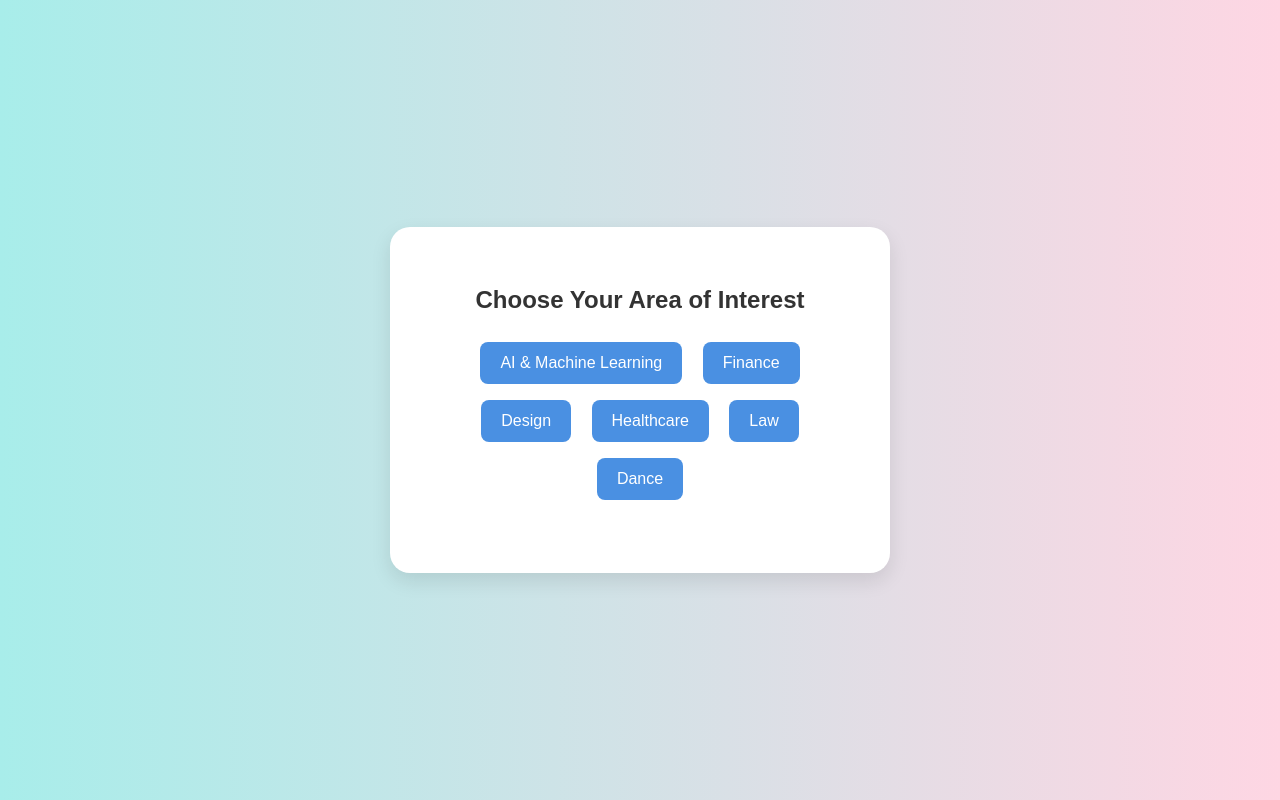
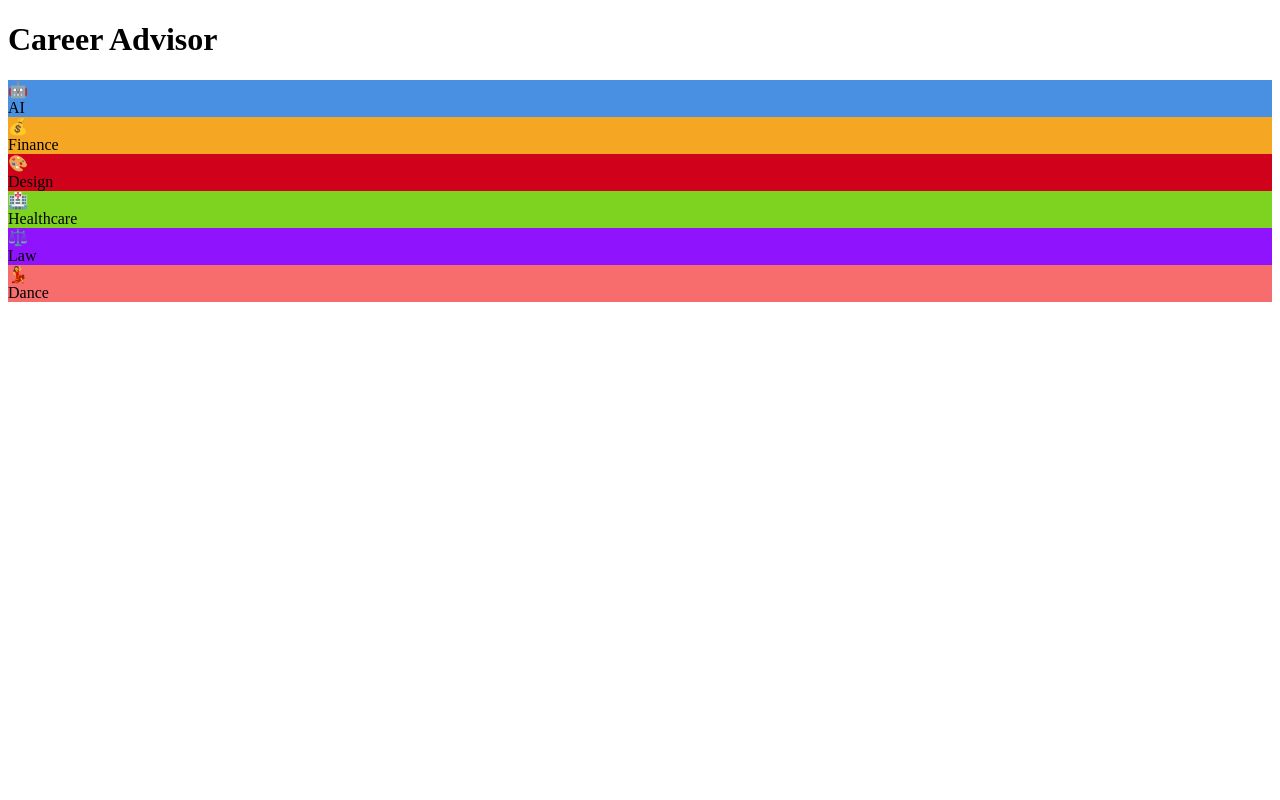
Before and after one commit to CaptMJA380/career_advisor, a Django app: page / in a window 1280 px wide. Run offline with Django 5.2, Linux system fonts and the light colour scheme.

Commit message:
updated buttons

```diff
--- a/advisor/templates/advisor/home.html
+++ b/advisor/templates/advisor/home.html
@@ -2,127 +2,75 @@
 <html lang="en">
 <head>
     <meta charset="UTF-8">
-    <meta name="viewport" content="width=device-width, initial-scale=1.0">
     <title>Career Advisor</title>
     <style>
-        body {
-            font-family: 'Poppins', sans-serif;
-            background: linear-gradient(to right, #a8edea, #fed6e3);
-            display: flex;
-            justify-content: center;
-            align-items: center;
-            height: 100vh;
-            margin: 0;
-        }
-
-        .container {
-            background: white;
-            border-radius: 20px;
-            padding: 40px;
-            width: 420px;
-            box-shadow: 0 8px 20px rgba(0,0,0,0.1);
-            text-align: center;
-            transition: all 0.3s ease;
-        }
-
-        h2 {
-            color: #333;
-            margin-bottom: 20px;
-        }
-
-        .interest-btn {
-            background: #4a90e2;
-            color: white;
-            border: none;
-            border-radius: 8px;
-            padding: 12px 20px;
-            margin: 8px;
-            cursor: pointer;
-            font-size: 16px;
-            transition: 0.3s;
-        }
-
-        .interest-btn:hover {
-            background: #357ABD;
-            transform: scale(1.05);
-        }
-
-        #results {
-            margin-top: 25px;
-            font-size: 16px;
-            color: #444;
-        }
-
-        .career-card {
-            background: #f1f5f9;
-            border-radius: 10px;
-            padding: 10px;
-            margin: 8px 0;
-            box-shadow: 0 3px 6px rgba(0,0,0,0.1);
-        }
+        /* your existing styles stay the same */
     </style>
 </head>
 <body>
-    <div class="container">
-        <h2>Choose Your Area of Interest</h2>
+    <h1>Career Advisor</h1>
 
-        <div id="interest-options">
-            <button class="interest-btn" data-interest="ai">AI & Machine Learning</button>
-            <button class="interest-btn" data-interest="finance">Finance</button>
-            <button class="interest-btn" data-interest="design">Design</button>
-            <button class="interest-btn" data-interest="healthcare">Healthcare</button>
-            <button class="interest-btn" data-interest="law">Law</button>
-            <button class="interest-btn" data-interest="dance">Dance</button>
+    <!-- ✅ Hidden form only to hold the CSRF token -->
+    <form id="csrf-form" method="post">
+        {% csrf_token %}
+    </form>
+
+    <div class="category-container">
+        <div class="category-card" style="background-color:#4a90e2;" onclick="getCareers('AI')">
+            <div class="icon">🤖</div>
+            AI
         </div>
-
-        <div id="results"></div>
+        <div class="category-card" style="background-color:#f5a623;" onclick="getCareers('Finance')">
+            <div class="icon">💰</div>
+            Finance
+        </div>
+        <div class="category-card" style="background-color:#d0021b;" onclick="getCareers('Design')">
+            <div class="icon">🎨</div>
+            Design
+        </div>
+        <div class="category-card" style="background-color:#7ed321;" onclick="getCareers('Healthcare')">
+            <div class="icon">🏥</div>
+            Healthcare
+        </div>
+        <div class="category-card" style="background-color:#9013fe;" onclick="getCareers('Law')">
+            <div class="icon">⚖️</div>
+            Law
+        </div>
+        <div class="category-card" style="background-color:#f76c6c;" onclick="getCareers('Dance')">
+            <div class="icon">💃</div>
+            Dance
+        </div>
     </div>
 
+    {% if careers %}
+    <div class="results">
+        <h2>Recommended Careers</h2>
+        {% for career in careers %}
+            <div class="career-item">{{ career }}</div>
+        {% endfor %}
+    </div>
+    {% endif %}
+
+    <!-- ✅ Update your script -->
     <script>
-        document.querySelectorAll(".interest-btn").forEach(button => {
-            button.addEventListener("click", function() {
-                const interest = this.getAttribute("data-interest");
-                fetch("/get_careers/", {
-                    method: "POST",
-                    headers: {
-                        "Content-Type": "application/x-www-form-urlencoded",
-                        "X-CSRFToken": getCookie("csrftoken"),
-                        "X-Requested-With": "XMLHttpRequest"
-                    },
-                    body: `interest=${interest}`
-                })
-                .then(response => response.json())
-                .then(data => {
-                    const resultsDiv = document.getElementById("results");
-                    resultsDiv.innerHTML = "";  // clear old results
-                    if (data.careers) {
-                        data.careers.forEach(career => {
-                            const div = document.createElement("div");
-                            div.classList.add("career-card");
-                            div.textContent = career;
-                            resultsDiv.appendChild(div);
-                        });
-                    } else {
-                        resultsDiv.innerHTML = "<p>No results found.</p>";
-                    }
-                });
+        async function getCareers(interest) {
+            const csrfToken = document.querySelector('[name=csrfmiddlewaretoken]').value;
+
+            const formData = new FormData();
+            formData.append('interest', interest);
+
+            const response = await fetch("", {
+                method: "POST",
+                headers: {
+                    "X-CSRFToken": csrfToken
+                },
+                body: formData,
             });
-        });
 
-        // Helper to get CSRF token
-        function getCookie(name) {
-            let cookieValue = null;
-            if (document.cookie && document.cookie !== "") {
-                const cookies = document.cookie.split(";");
-                for (let cookie of cookies) {
-                    cookie = cookie.trim();
-                    if (cookie.startsWith(name + "=")) {
-                        cookieValue = decodeURIComponent(cookie.substring(name.length + 1));
-                        break;
-                    }
-                }
-            }
-            return cookieValue;
+            const html = await response.text();
+            document.open();
+            document.write(html);
+            document.close();
         }
     </script>
 </body>
--- a/advisor/urls.py
+++ b/advisor/urls.py
@@ -3,5 +3,5 @@ from . import views
 
 urlpatterns = [
     path("", views.home, name="home"),
-    path("get_careers/", views.get_careers, name="get_careers"),
+   # path("get_careers/", views.get_careers, name="get_careers"),
 ]
--- a/advisor/views.py
+++ b/advisor/views.py
@@ -1,5 +1,5 @@
 from django.shortcuts import render
-from django.http import JsonResponse
+from .forms import CareerForm
 
 career_paths = {
     "ai": ["Machine Learning Engineer", "Data Scientist", "AI Researcher", "AI Product Manager"],
@@ -11,11 +11,8 @@ career_paths = {
 }
 
 def home(request):
-    return render(request, "advisor/home.html")
-
-def get_careers(request):
-    if request.method == "POST" and request.headers.get("x-requested-with") == "XMLHttpRequest":
+    careers = []
+    if request.method == "POST":
         interest = request.POST.get("interest", "").lower()
         careers = career_paths.get(interest, ["Sorry, no suggestions available for this interest."])
-        return JsonResponse({"careers": careers})
-    return JsonResponse({"error": "Invalid request"}, status=400)
+    return render(request, "advisor/home.html", {"careers": careers})
```
